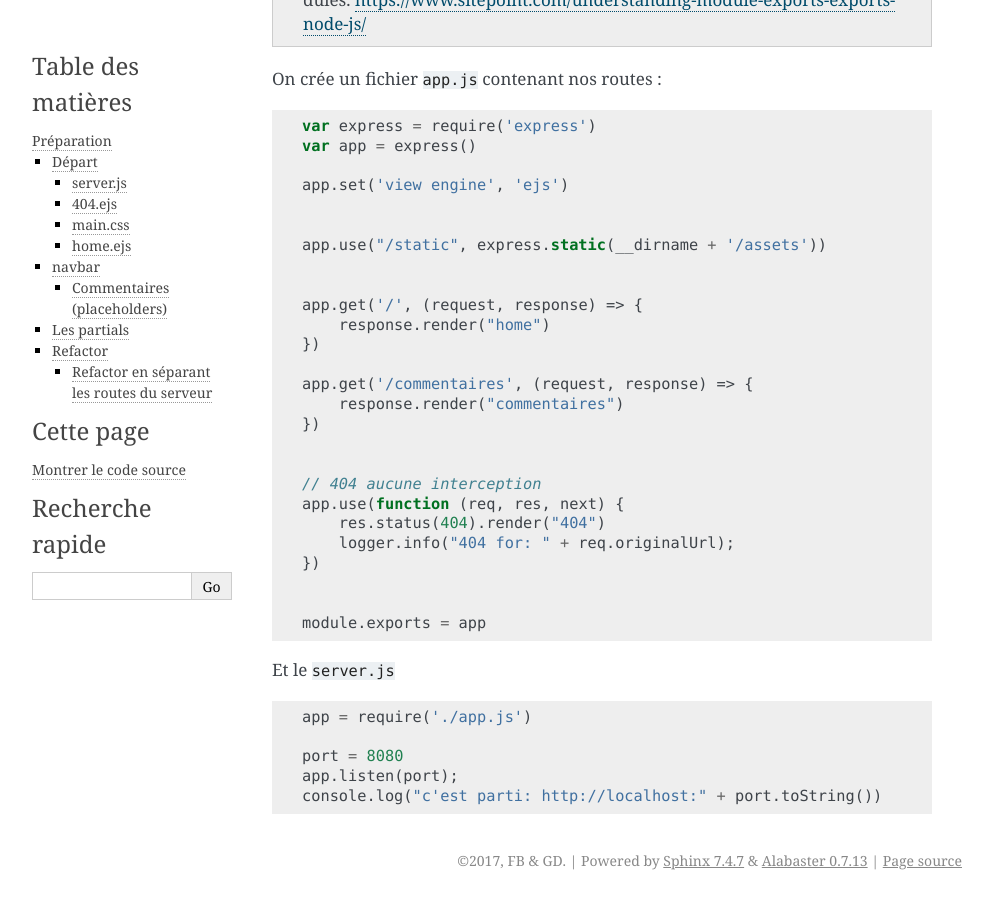
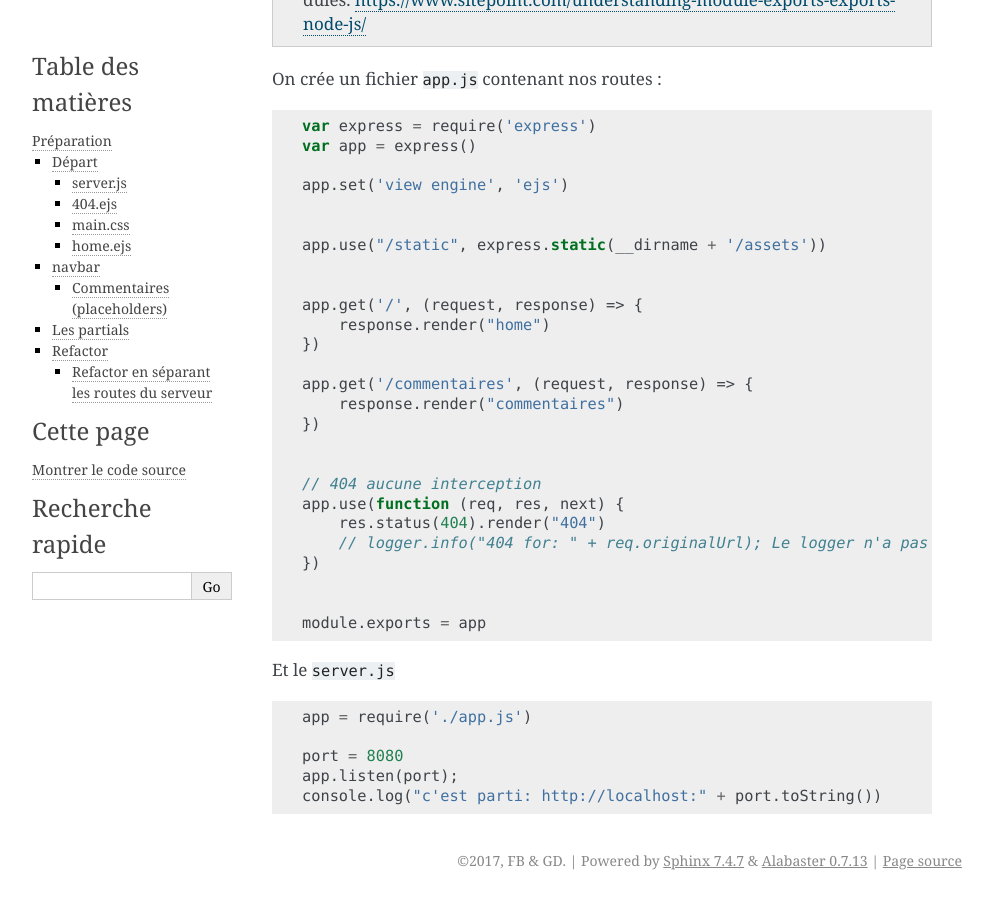
Before and after one commit to FrancoisBrucker/web_serveur, a Sphinx documentation site: the page built from source/cours_3_1_1_preparation.rst, in a window 1280 px wide and 900 px high, scrolled down 8615 px. Shown: the whole window, without its empty margins (148-1141 px from the left). Built offline with Sphinx 7.4.7, drawn with Linux system fonts in a browser that asks for light colours.

Commit message:
Thomas : Correctif d'un Logger présent avant la partie "Logger"

```diff
--- a/source/cours_3_1_1_preparation.rst
+++ b/source/cours_3_1_1_preparation.rst
@@ -450,7 +450,7 @@ On crée un fichier :file:`app.js` contenant nos routes :
     // 404 aucune interception
     app.use(function (req, res, next) {
         res.status(404).render("404")
-        logger.info("404 for: " + req.originalUrl);
+        // logger.info("404 for: " + req.originalUrl); Le logger n'a pas ete defini, on en parle juste apres
     })
 
 
```
